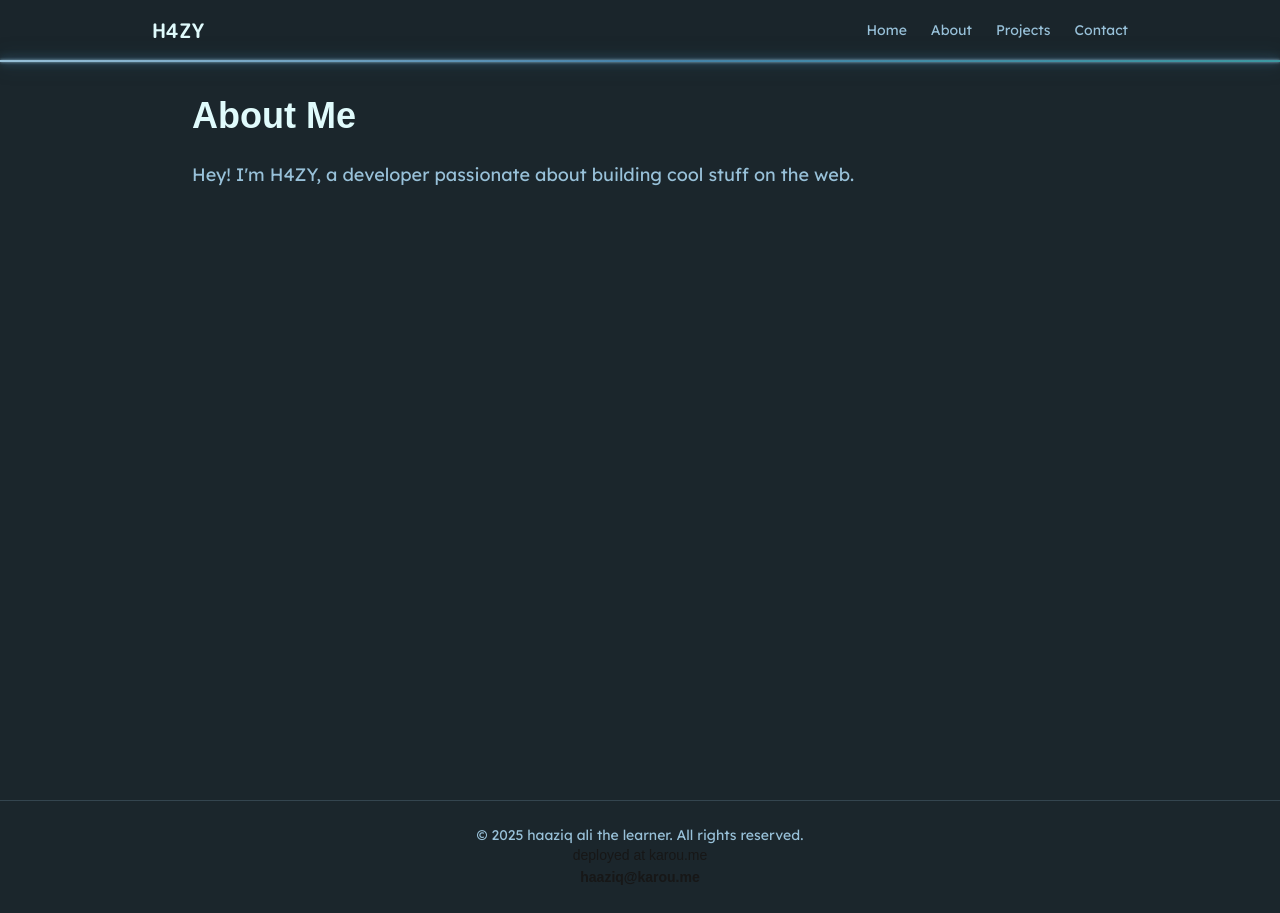
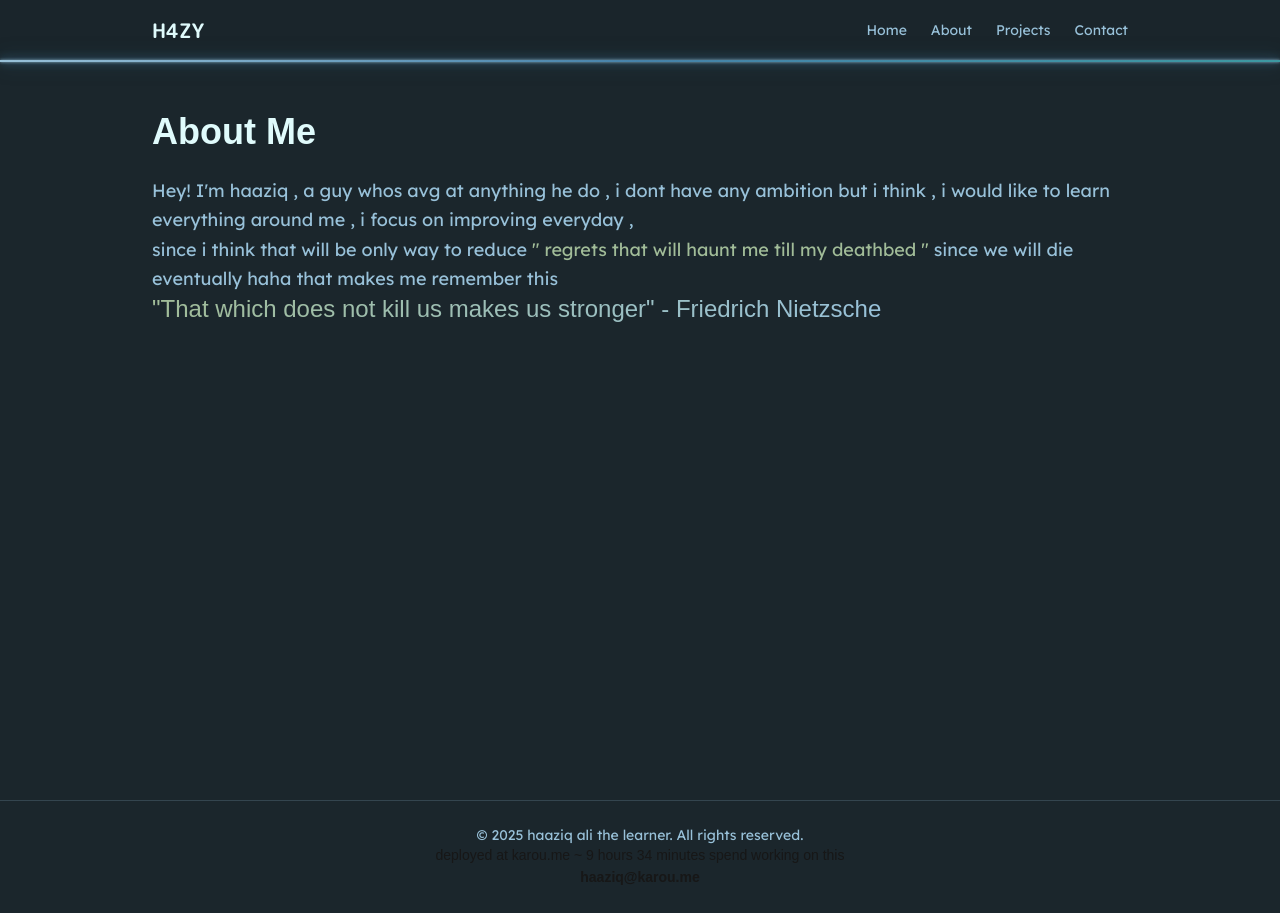
Before and after one commit to HAAZIQ-ALI/new-portfolio, a Next.js app: page /about in a window 1280 px wide. Built offline with nearby package versions, Linux system fonts and the light colour scheme; a web font is replaced by a local one.

Commit message:
added about me

```diff
--- a/src/app/about/page.tsx
+++ b/src/app/about/page.tsx
@@ -1,13 +1,17 @@
 export default function About() {
   return (
-    <section className="bg-[#1B262C] min-h-screen pt-24 px-6">
-      <div className="max-w-4xl mx-auto">
+    <section className="bg-[#1B262C] min-h-screen pt-24">
+      <div className="max-w-5xl mx-auto w-full px-6 py-4 pb-20 flex flex-col">
         <h1 className="font-stack font-bold text-4xl text-[#e0fbfc] mb-6">
           About Me
         </h1>
-        <p className="font-lexend text-[#98c1d9] text-lg leading-relaxed">
-          Hey! I'm H4ZY, a developer passionate about building cool stuff on the web.
-        </p>
+        <div><p className="font-lexend text-[#98c1d9] text-lg leading-relaxed">
+          Hey! I'm haaziq , a guy whos avg at anything he do , i dont have any ambition but i think , i would like to learn everything around me , i focus on improving everyday ,  <br />
+          since i think that will be only way to reduce <span className="text-[#A1BC98]">" regrets that will haunt me till my deathbed " </span>
+            since we will die eventually haha that makes me remember this
+            <br />   <span className="text-transparent bg-clip-text bg-linear-to-r from-[#A1BC98] to-[#98c1d9] text-center text-2xl bold font-stack"> "That which does not kill us makes us stronger" - Friedrich Nietzsche </span>
+         </p>
+        </div>
       </div>
     </section>
   );
--- a/src/app/page.tsx
+++ b/src/app/page.tsx
@@ -6,9 +6,7 @@ import { GridCards } from "@/components/grids";
 export default function Home() {
   return (
     <section className="bg-[#1B262C] w-full min-h-screen flex">
-      <div className="absolute inset-0 -z-10 h-full w-full bg-white bg-[linear-gradient(to_right,#f0f0f0_1px,transparent_1px),linear-gradient(to_bottom,#f0f0f0_1px,transparent_1px)] bg-[size:6rem_4rem]">
-        <div className="absolute bottom-0 left-0 right-0 top-0 bg-[radial-gradient(circle_500px_at_50%_200px,#C9EBFF,transparent)]"></div>
-      </div>
+
       <div className="mt-24 max-w-5xl mx-auto w-full px-6 py-4 pb-20 flex flex-col">
 
         {/* Name - 0.4s delay */}
@@ -38,7 +36,7 @@ export default function Home() {
           animate={{ opacity: 0.9, y: 0 }}
           transition={{ duration: 0.6, delay: 4 }}
         >
-          I build awesome stuff with my cs skills, explore, and think deeply about code, philosophy, and how things work <span className="text-[#98c1d9]">!! </span>
+          I build stuff that will helps me or solve problems with my skills, explore, and think deeply about code, philosophy, and how things work <span className="text-[#98c1d9]">!! </span>
         </motion.h1>
 
         <motion.h1
--- a/src/app/projects/page.tsx
+++ b/src/app/projects/page.tsx
@@ -12,7 +12,7 @@ export default function Projects() {
               Project 1
             </h2>
             <p className="font-lexend text-[#98c1d9] text-sm">
-              Description of your awesome project goes here.
+              Description
             </p>
           </div>
         </div>
--- a/src/components/Footer.tsx
+++ b/src/components/Footer.tsx
@@ -6,7 +6,7 @@ export default function Footer() {
           © {new Date().getFullYear()} haaziq ali the learner. All rights reserved.
 
         </p>
-        <p className="text-center text-sm font-suse">deployed at karou.me</p>
+        <p className="text-center text-sm font-suse">deployed at karou.me ~ 9 hours 34 minutes spend working on this </p>
           <a className="text-center text-sm font-suse font-extrabold mt-2"            href="mailto:haaziq@karou.me"> haaziq@karou.me</a>
       </div>
     </footer>
```
